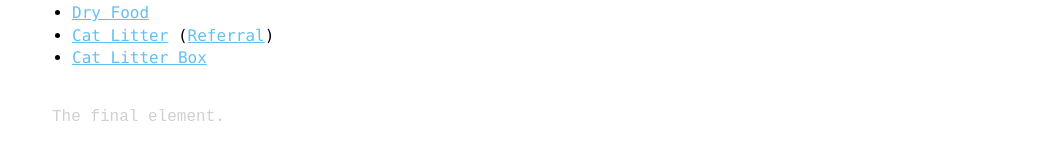
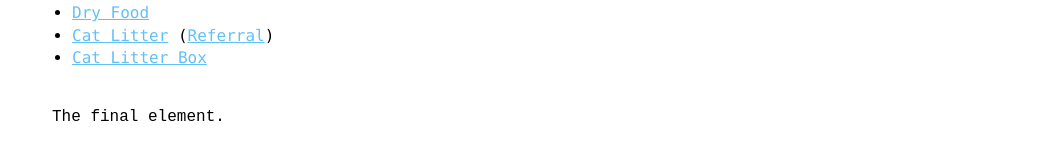
Before and after one commit to paarthxx/xyz, a Jekyll site: the page built from index.md, in a window 1280 px wide. Shown: the part 973-1139 px from the top of the page, without its empty margins (108-1152 px from the left). Built offline with Jekyll 4.4.1, drawn with Linux system fonts in a browser that asks for light colours; the repository's description, which GitHub fills in, is left out.

Commit message:
Update _default_colors.scss

```diff
--- a/_sass/_default_colors.scss
+++ b/_sass/_default_colors.scss
@@ -1,5 +1,5 @@
 $apple-blossom: #ac4142;
-$alto: #d0d0d0;
+$alto: #000000;
 $bouquet: #aa759f;
 $chelsea-cucumber: #90a959;
 $cod-grey: #151515;
```
